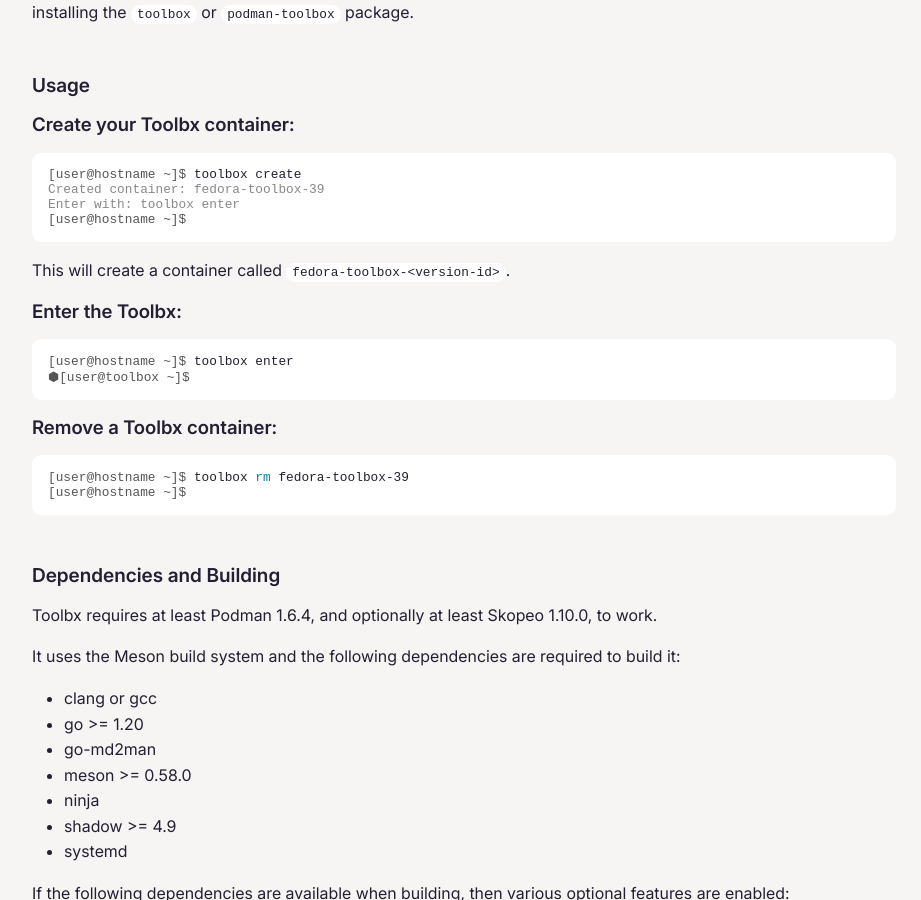
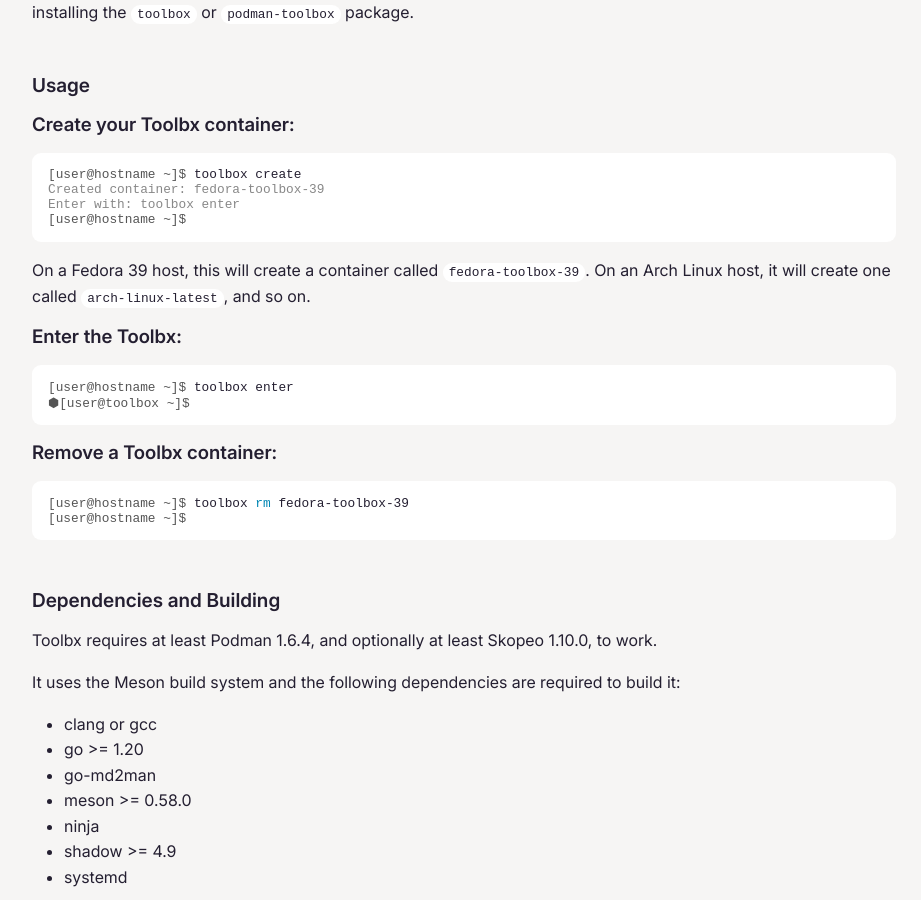
Before and after one commit to containers/containertoolbx.org, a Jekyll site: the page built from install.md, in a window 1280 px wide and 900 px high, scrolled down 530 px. Shown: the whole window, without its empty margins (176-1097 px from the left). Built offline with Jekyll 4.4.1, drawn with Linux system fonts in a browser that asks for light colours.

Commit message:
Use {{ page.fedora-version }} and mention Arch Linux

````diff
--- a/install.md
+++ b/install.md
@@ -21,7 +21,7 @@
 Enter with: toolbox enter
 [user@hostname ~]$
 ```
-This will create a container called `fedora-toolbox-<version-id>`.
+On a Fedora {{ page.fedora-version }} host, this will create a container called `fedora-toolbox-{{ page.fedora-version }}`. On an Arch Linux host, it will create one called `arch-linux-latest`, and so on.
 
 ### Enter the Toolbx:
 ```console
````
